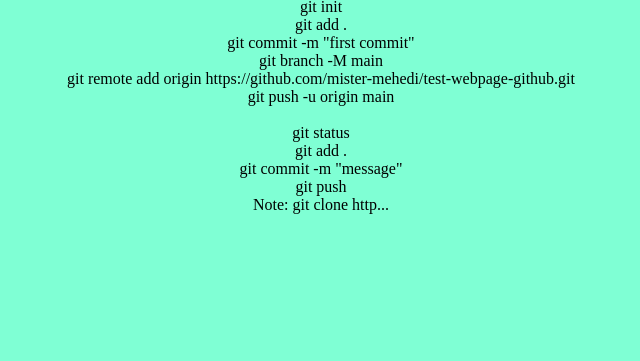
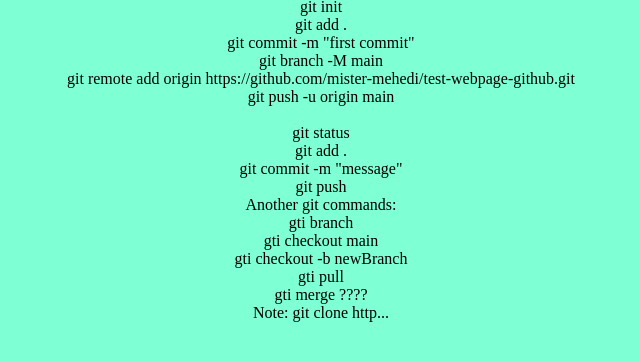
Before and after one commit to mister-mehedi/test-webpage-github, a plain HTML site: page index.html in a window 1280 px wide. Shown: the part 57-418 px from the top of the page, without its empty margins (319-959 px from the left). Drawn offline with Linux system fonts and the light colour scheme.

Commit message:
some advance git command added

```diff
--- a/index.html
+++ b/index.html
@@ -29,6 +29,15 @@
     <li>git push</li>
   </ul>
 
+  Another git commands: <br>
+  <ol>
+    <li>gti branch</li>
+    <li>gti checkout main</li>
+    <li>gti checkout -b newBranch</li>
+    <li>gti pull</li>
+    <li>gti merge ????</li>
+  </ol>
+
   Note: git clone http...
   </p>
 
```
